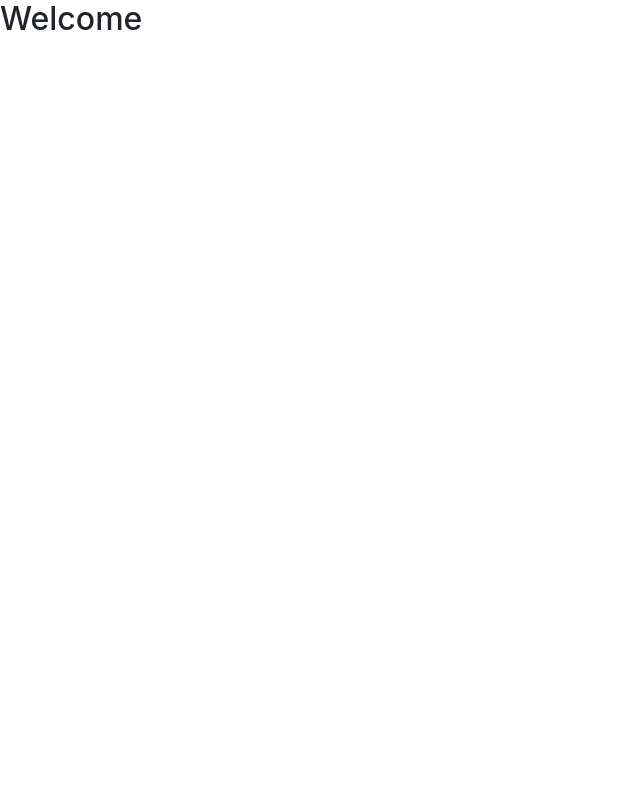
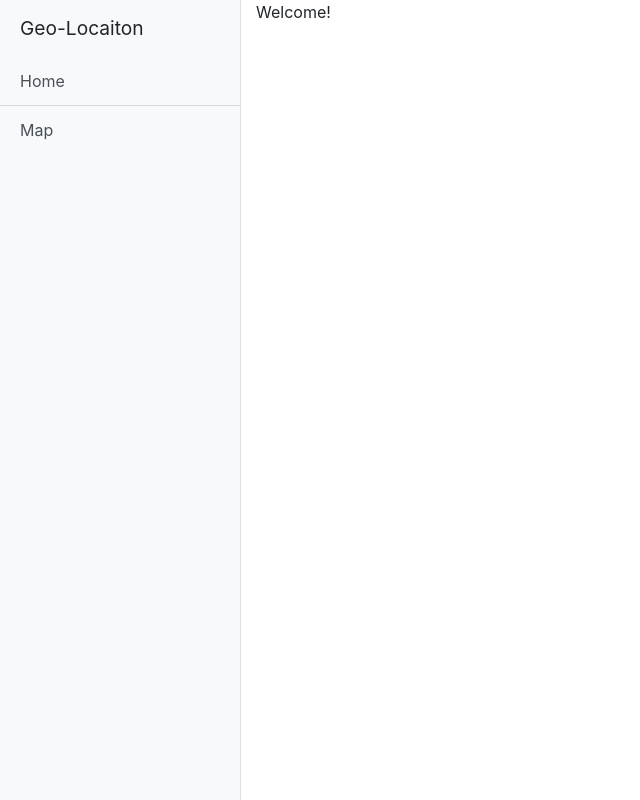
Before and after one commit to Istiaq-Hossain-Shawon/geolocation-web, an Angular app in the folder geolocation-angular/: page /home in a window 1280 px wide. Shown: the whole page, without its empty margins (0-640 px from the left). Built offline with nearby package versions, Linux system fonts and the light colour scheme.

Commit message:
add left sidebar with home and map routing write welcome in home component

```diff
--- a/geolocation-angular/src/app/app-routing.module.ts
+++ b/geolocation-angular/src/app/app-routing.module.ts
@@ -4,7 +4,8 @@ import { HomeComponent } from './home/home/home.component';
 import { DistrictMapComponent } from './map/district-map/district-map.component';
 
 const routes: Routes = [{ path: 'home', component: HomeComponent },
-{ path: 'map', component: DistrictMapComponent }
+{ path: 'map', component: DistrictMapComponent },
+{path: '**', component: HomeComponent}
 
 ];
 
--- a/geolocation-angular/src/app/app.component.html
+++ b/geolocation-angular/src/app/app.component.html
@@ -1 +1,21 @@
-<h2>Welcome</h2>
+<div class="d-flex" id="wrapper">
+
+  <!-- Sidebar -->
+  <div class="bg-light border-right" id="sidebar-wrapper">
+    <div class="sidebar-heading">Geo-Locaiton </div>
+    <div class="list-group list-group-flush">
+      <a routerLink="/home"  class="list-group-item list-group-item-action bg-light">Home</a>
+      <a routerLink="/map"  class="list-group-item list-group-item-action bg-light">Map</a>
+    </div>
+  </div>
+  <!-- /#sidebar-wrapper -->
+
+  <!-- Page Content -->
+  <div id="page-content-wrapper">
+    <div class="container-fluid">
+      <router-outlet></router-outlet>
+    </div>
+  </div>
+  <!-- /#page-content-wrapper -->
+
+</div>
--- a/geolocation-angular/src/app/home/home/home.component.html
+++ b/geolocation-angular/src/app/home/home/home.component.html
@@ -1 +1 @@
-<p>home works!</p>
+<p>Welcome!</p>
```
